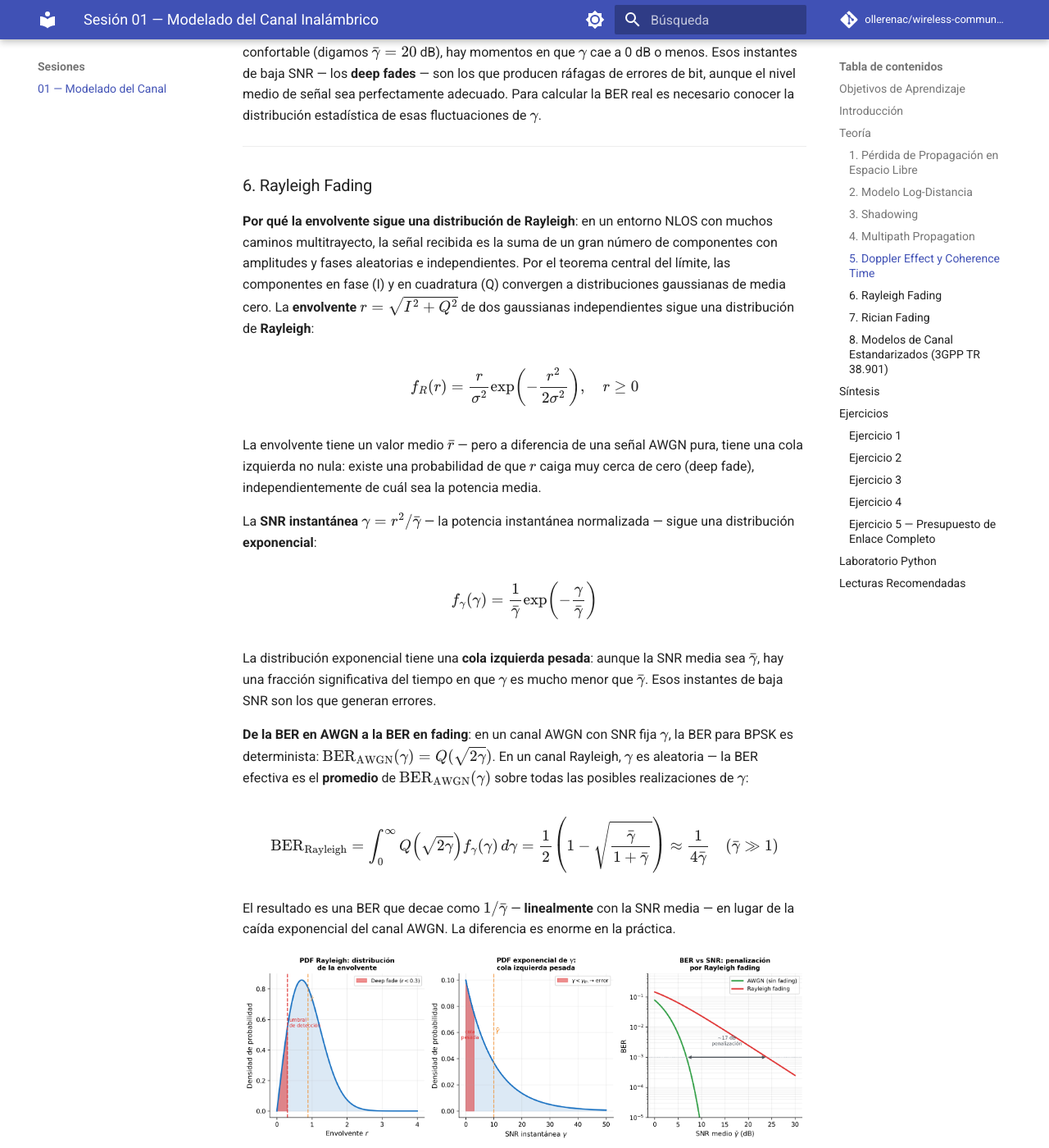
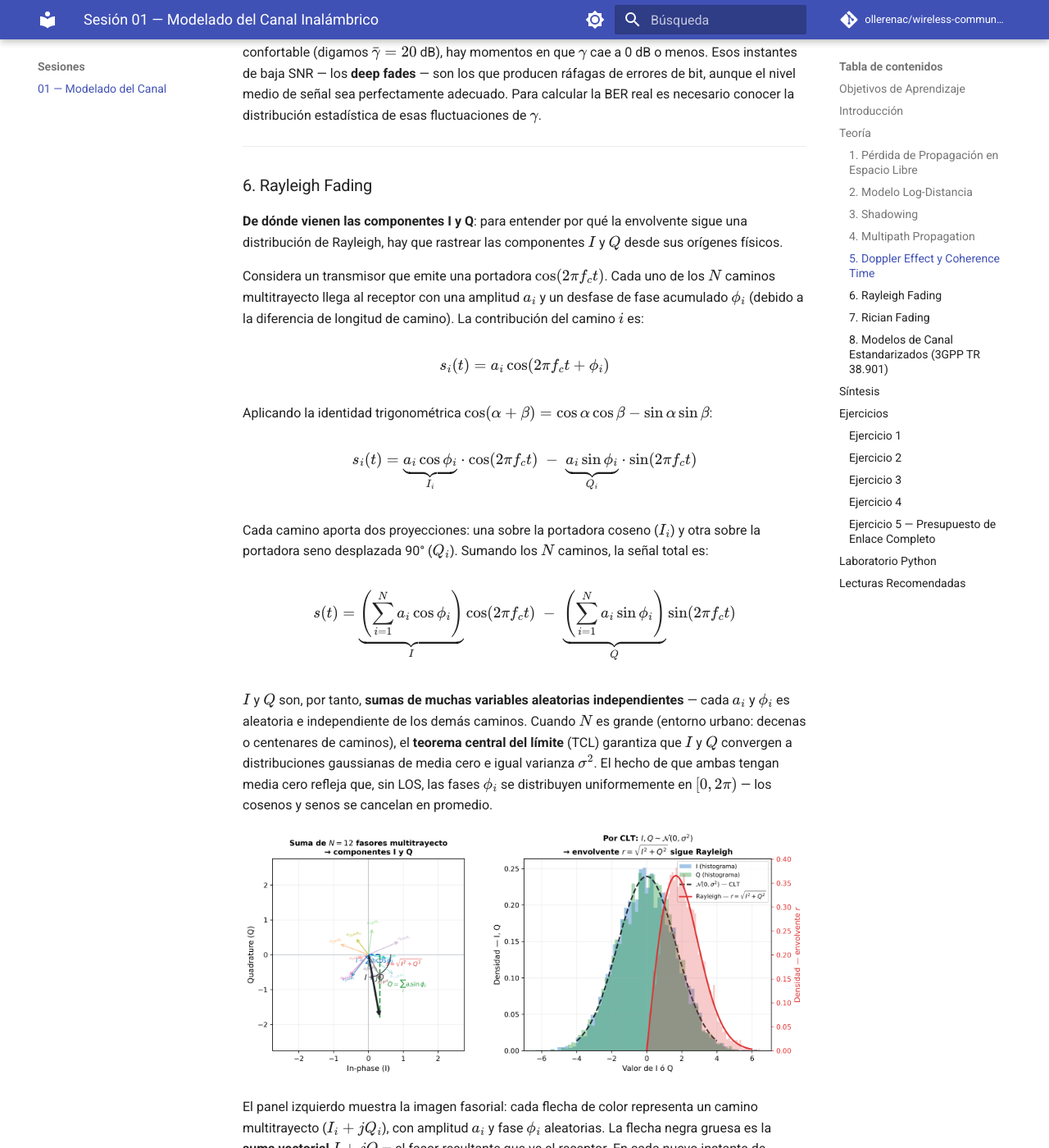
Before and after one commit to ollerenac/wireless-communication-systems, an MkDocs documentation site: the page built from docs/sessions/01-channel-modeling/index.md, in a window 1280 px wide and 1400 px high, scrolled down 12100 px. Shown: the whole window at 82% size. Built offline with MkDocs 1.6.1 and Material for MkDocs 9.7.7, drawn with Linux system fonts in a browser that asks for light colours; comment, search, counter and statistics services are not loaded; some of the changed text lies outside the part shown.

Commit message:
session 01: add I/Q derivation with phasor figure for Rayleigh section
Expands section 6 to show step-by-step how I and Q emerge from the
multipath sum: trig identity separates each path into in-phase and
quadrature projections, CLT applies as N grows, giving Gaussian I/Q
and Rayleigh envelope. Adds rayleigh-derivation.png (phasor diagram +
I/Q histograms) with guided reading paragraph.

Co-Authored-By: Claude Sonnet 4.6 <noreply@anthropic.com>

```diff
--- a/docs/sessions/01-channel-modeling/index.md
+++ b/docs/sessions/01-channel-modeling/index.md
@@ -228,7 +228,31 @@ El problema es el multipath fading. Las múltiples réplicas de la señal llegan
 
 ### 6. Rayleigh Fading
 
-**Por qué la envolvente sigue una distribución de Rayleigh**: en un entorno NLOS con muchos caminos multitrayecto, la señal recibida es la suma de un gran número de componentes con amplitudes y fases aleatorias e independientes. Por el teorema central del límite, las componentes en fase (I) y en cuadratura (Q) convergen a distribuciones gaussianas de media cero. La **envolvente** $r = \sqrt{I^2 + Q^2}$ de dos gaussianas independientes sigue una distribución de **Rayleigh**:
+**De dónde vienen las componentes I y Q**: para entender por qué la envolvente sigue una distribución de Rayleigh, hay que rastrear las componentes $I$ y $Q$ desde sus orígenes físicos.
+
+Considera un transmisor que emite una portadora $\cos(2\pi f_c t)$. Cada uno de los $N$ caminos multitrayecto llega al receptor con una amplitud $a_i$ y un desfase de fase acumulado $\phi_i$ (debido a la diferencia de longitud de camino). La contribución del camino $i$ es:
+
+$$s_i(t) = a_i \cos(2\pi f_c t + \phi_i)$$
+
+Aplicando la identidad trigonométrica $\cos(\alpha + \beta) = \cos\alpha\cos\beta - \sin\alpha\sin\beta$:
+
+$$s_i(t) = \underbrace{a_i \cos\phi_i}_{I_i} \cdot \cos(2\pi f_c t) \;-\; \underbrace{a_i \sin\phi_i}_{Q_i} \cdot \sin(2\pi f_c t)$$
+
+Cada camino aporta dos proyecciones: una sobre la portadora coseno ($I_i$) y otra sobre la portadora seno desplazada 90° ($Q_i$). Sumando los $N$ caminos, la señal total es:
+
+$$s(t) = \underbrace{\left(\sum_{i=1}^N a_i \cos\phi_i\right)}_{I} \cos(2\pi f_c t) \;-\; \underbrace{\left(\sum_{i=1}^N a_i \sin\phi_i\right)}_{Q} \sin(2\pi f_c t)$$
+
+$I$ y $Q$ son, por tanto, **sumas de muchas variables aleatorias independientes** — cada $a_i$ y $\phi_i$ es aleatoria e independiente de los demás caminos. Cuando $N$ es grande (entorno urbano: decenas o centenares de caminos), el **teorema central del límite** (TCL) garantiza que $I$ y $Q$ convergen a distribuciones gaussianas de media cero e igual varianza $\sigma^2$. El hecho de que ambas tengan media cero refleja que, sin LOS, las fases $\phi_i$ se distribuyen uniformemente en $[0, 2\pi)$ — los cosenos y senos se cancelan en promedio.
+
+![Derivación de Rayleigh: diagrama fasorial e histogramas I/Q](figures/rayleigh-derivation.png)
+
+El panel izquierdo muestra la imagen fasorial: cada flecha de color representa un camino multitrayecto ($I_i + jQ_i$), con amplitud $a_i$ y fase $\phi_i$ aleatorias. La flecha negra gruesa es la **suma vectorial** $I + jQ$ — el fasor resultante que ve el receptor. En cada nuevo instante de tiempo, las amplitudes y fases cambian, y el punto extremo de la flecha negra recorre la región sombreada de manera aleatoria. El panel derecho muestra los histogramas de $I$ y $Q$ obtenidos de miles de realizaciones independientes: ambas componentes siguen distribuciones gaussianas centradas en cero, tal como predice el TCL.
+
+La **envolvente** de la señal — la amplitud del fasor resultante — es:
+
+$$r = \sqrt{I^2 + Q^2}$$
+
+Geométricamente, $r$ es la distancia desde el origen hasta el extremo del fasor negro. Como $I$ y $Q$ son gaussianas independientes de igual varianza, $r$ sigue una distribución de **Rayleigh**:
 
 $$f_R(r) = \frac{r}{\sigma^2}\exp\!\left(-\frac{r^2}{2\sigma^2}\right), \quad r \geq 0$$
 
```
Also changed, not shown: docs/sessions/01-channel-modeling/figures/rayleigh-derivation.png (added).
